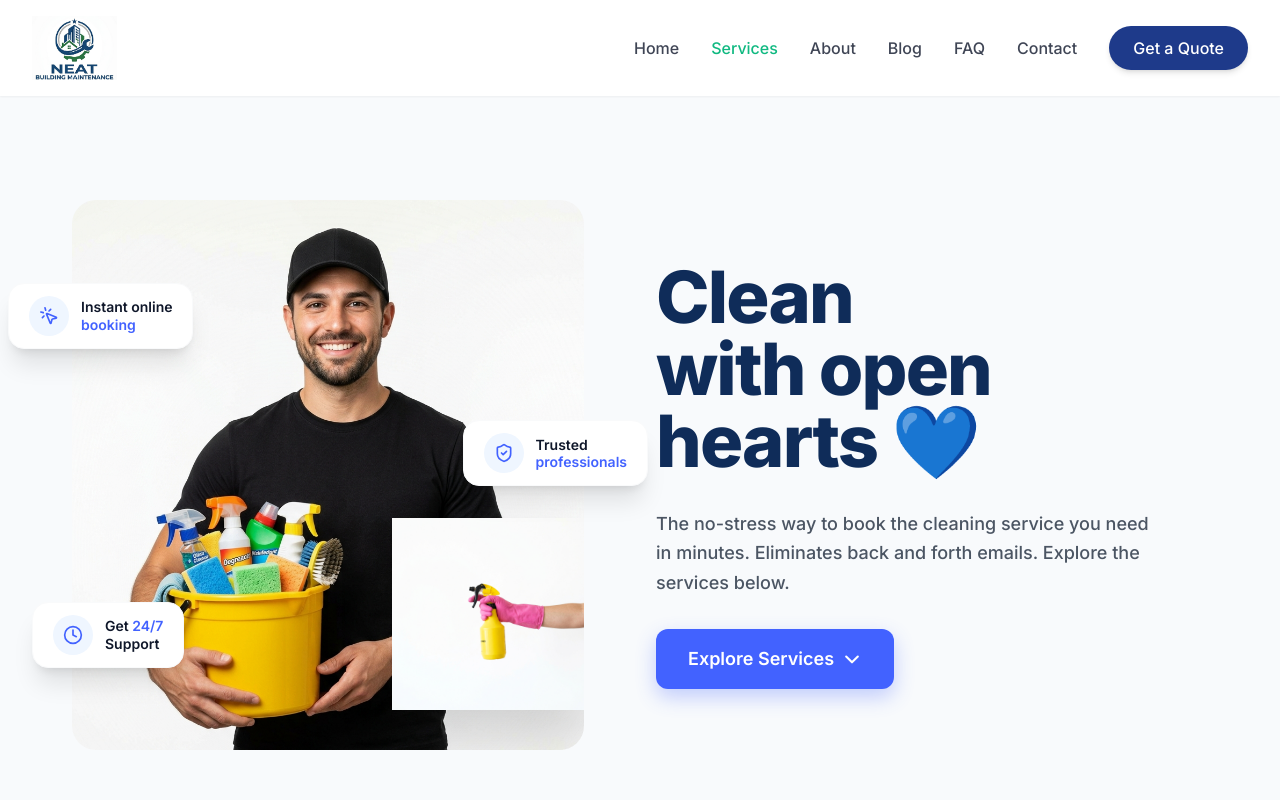
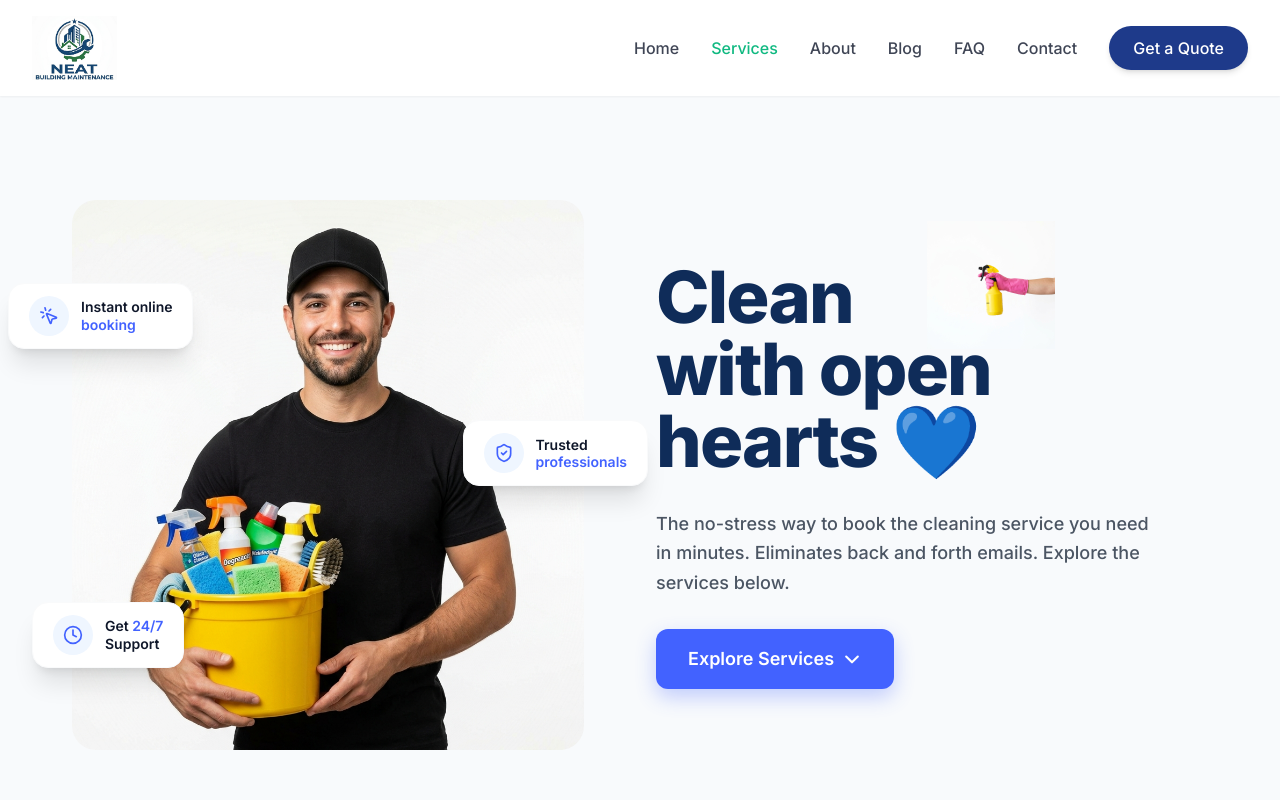
Before and after one commit to kritikakandhari/NeatBuildingMaintanence, a React (Vite) app: page /services in a window 1280 px wide. Shown: the top 800 px of the page. Built offline with nearby package versions, Linux system fonts and the light colour scheme.

Commit message:
Move spray hand to heading and remove its background using multiply blend mode

```diff
--- a/src/pages/Services.jsx
+++ b/src/pages/Services.jsx
@@ -88,15 +88,6 @@ const Services = () => {
                   style={{ mixBlendMode: 'multiply', objectPosition: 'top' }}
                 />
 
-                {/* Spray Hand Overlay */}
-                <motion.img
-                  src="/spray-hand.png"
-                  alt="Spray Hand"
-                  initial={{ opacity: 0, x: 20, rotate: 10 }}
-                  animate={{ opacity: 1, x: 0, rotate: 0 }}
-                  transition={{ delay: 1, duration: 0.8 }}
-                  className="absolute bottom-10 right-0 w-48 h-auto pointer-events-none drop-shadow-2xl z-20"
-                />
               </div>
             </motion.div>
 
@@ -107,9 +98,22 @@ const Services = () => {
               transition={{ duration: 0.8 }}
               className="w-full lg:w-1/2 space-y-8 order-1 lg:order-2 text-center lg:text-left relative z-10"
             >
-              <h1 className="text-5xl sm:text-6xl lg:text-7xl font-black text-[#0f2c59] leading-[1.1] tracking-tight relative z-20">
-                Clean<br/>with open<br/>hearts <span className="inline-block text-blue-500">💙</span>
-              </h1>
+              <div className="relative inline-block">
+                <h1 className="text-5xl sm:text-6xl lg:text-7xl font-black text-[#0f2c59] leading-[1.1] tracking-tight relative z-20">
+                  Clean<br/>with open<br/>hearts <span className="inline-block text-blue-500">💙</span>
+                </h1>
+
+                {/* Spray Hand Overlay - Moved and Background Removed */}
+                <motion.img
+                  src="/spray-hand.png"
+                  alt="Spray Hand"
+                  initial={{ opacity: 0, scale: 0.8, rotate: 20 }}
+                  animate={{ opacity: 1, scale: 1, rotate: 0 }}
+                  transition={{ delay: 1.2, duration: 0.8 }}
+                  className="absolute -top-10 -right-16 w-32 h-auto pointer-events-none z-30"
+                  style={{ mixBlendMode: 'multiply' }}
+                />
+              </div>
               <p className="text-lg text-gray-600 max-w-lg mx-auto lg:mx-0 leading-relaxed font-medium relative z-20">
                 The no-stress way to book the cleaning service you need in minutes. Eliminates back and forth emails. Explore the services below.
               </p>
```
